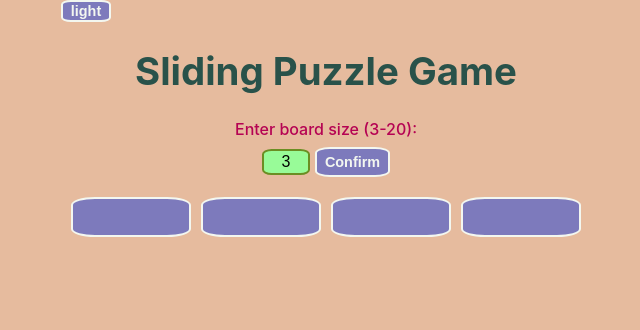
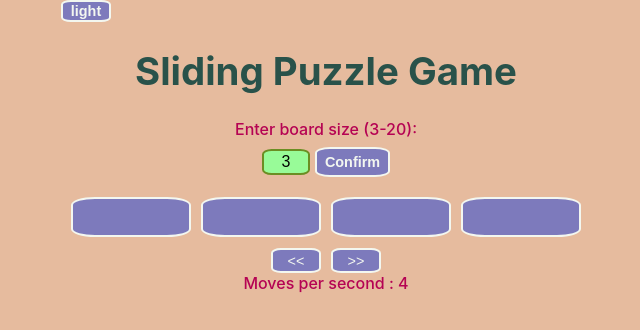
Before and after one commit to dingdong-22/sliding-puzzle, a React (Create React App) app: page / in a window 1280 px wide. Shown: the top 330 px of the page, without its empty margins (314-954 px from the left). Built offline with nearby package versions, Linux system fonts and the light colour scheme.

Commit message:
feat: auto play speed control

```diff
--- a/src/App.css
+++ b/src/App.css
@@ -10,7 +10,7 @@ body {
 
   --clr-main-background: #e6bb9e;
   --clr-title-text: #29524a;
-  --clr-main-text: #f6f5f4;
+  --clr-main-text: #b50353;
   --clr-functional-buttons-text: #f3f7f0;
   --clr-text1: #b50353;
   --clr-tile-text: #f3f7f0;
@@ -238,6 +238,7 @@ button:active {
   background-color: var(--clr-answer-boxes);
   border: 2px var(--clr-answer-value-border) solid;
   border-radius: 10%;
+  color: var(--clr-tile-text);
 }
 
 #pos0.answer-value {
@@ -280,3 +281,25 @@ button:active {
   box-shadow: none;
   background-color: var(--clr-functional-buttons);
 }
+
+.speed-buttons-container {
+  display: flex;
+  justify-content: center;
+  font-weight: 550;
+  gap: 10px;
+}
+
+.speed-button {
+  background-color: var(--clr-functional-buttons);
+  color: var(--clr-functional-buttons-text);
+  border: 2px var(--clr-functional-buttons-text) solid;
+  font-size: 0.9rem;
+  width: 50px;
+  height: 25px;
+  border-radius: 20%;
+}
+
+.speed-display {
+  font-weight: 550;
+  text-align: center;
+}
--- a/src/App.js
+++ b/src/App.js
@@ -9,6 +9,7 @@ import AutoPlay from "./AutoPlay";
 import AnswerDisplay from "./AnswerDisplay";
 import StatusDisplay from "./StatusDisplay";
 import LightDarkButton from "./LightDarkButton";
+import SpeedButtons from "./SpeedButtons";
 
 function App() {
   let [order, setOrder] = useState([]);
@@ -17,6 +18,7 @@ function App() {
   let [correctOrder, setCorrectOrder] = useState([]);
   let [answer, setAnswer] = useState([]);
   let [on, setOn] = useState(false);
+  let [seconds, setSeconds] = useState(250);
 
   function checkAnswer(order) {
     for (let i = 0; i < order.length; i++) {
@@ -78,8 +80,11 @@ function App() {
           setAnswer={setAnswer}
           on={on}
           setOn={setOn}
+          seconds={seconds}
+          setSeconds={setSeconds}
         />
       </div>
+      <SpeedButtons seconds={seconds} setSeconds={setSeconds} />
       <div className="answer-container">
         <AnswerDisplay
           correctOrder={correctOrder}
--- a/src/AutoPlay.jsx
+++ b/src/AutoPlay.jsx
@@ -1,4 +1,5 @@
-import { useEffect } from "react";
+import { useState, useEffect } from "react";
+import SpeedButtons from "./SpeedButtons";
 
 function AutoPlay(props) {
   function play() {
@@ -46,7 +47,7 @@ function AutoPlay(props) {
       let interval;
       interval = setInterval(() => {
         play();
-      }, 200);
+      }, props.seconds);
 
       return () => clearInterval(interval);
     }
--- /dev/null
+++ b/src/SpeedButtons.jsx
@@ -0,0 +1,31 @@
+function SpeedButtons(props) {
+  function increaseSpeed(inc) {
+    if (inc) {
+      if (1000 / props.seconds < 60) {
+        props.setSeconds(props.seconds / 2);
+      }
+    } else {
+      if (1000 / props.seconds > 0.3) {
+        props.setSeconds(props.seconds * 2);
+      }
+    }
+  }
+
+  return (
+    <div>
+      <div className="speed-buttons-container">
+        <button className="speed-button" onClick={() => increaseSpeed(false)}>
+          {"<<"}
+        </button>
+        <button className="speed-button" onClick={() => increaseSpeed(true)}>
+          {">>"}
+        </button>
+      </div>
+      <div className="speed-display">
+        Moves per second : {1000 / props.seconds}
+      </div>
+    </div>
+  );
+}
+
+export default SpeedButtons;
```
Also changed, not shown: public/index.html (+0 -10 lines), public/manifest.json.
